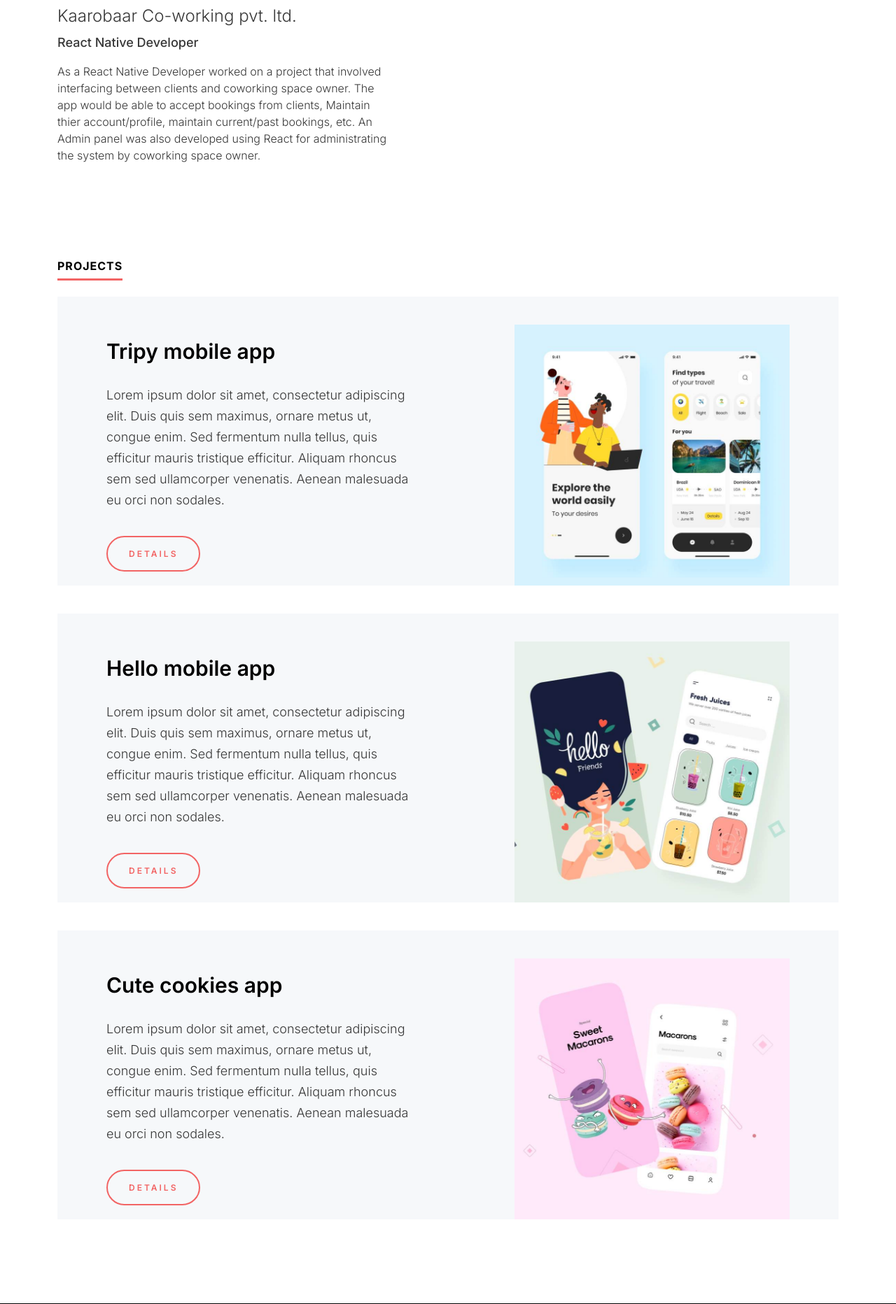
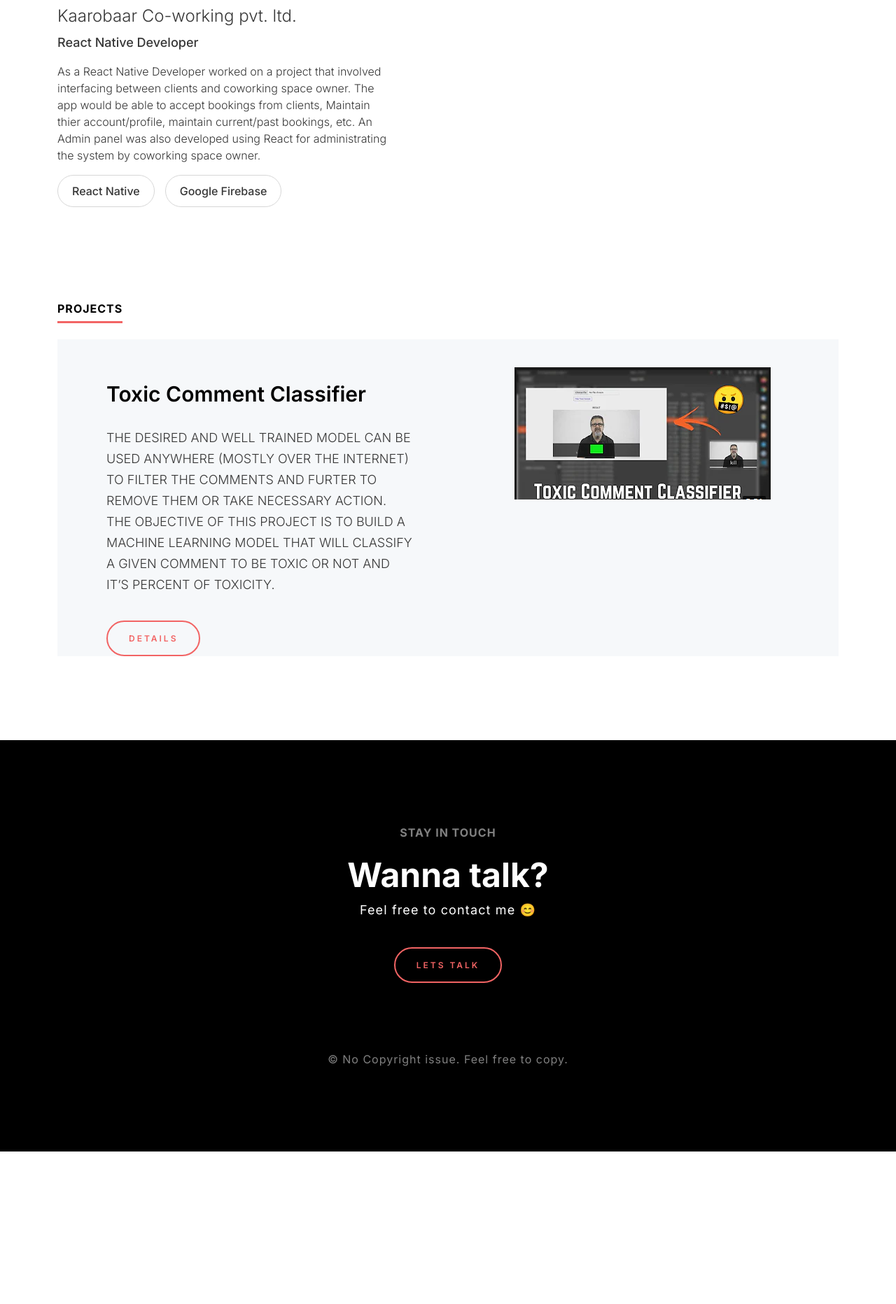
Before and after one commit to pradipbankar0097/pradip-cv, a Django app: page / in a window 1280 px wide. Shown: the part 1726-3590 px from the top of the page at 70% size. After the commit the page ends 3372 px from the top, so only its background shows below. Run offline with Django 4.2, Linux system fonts and the light colour scheme; data comes from the database, SQL or seed files in the repository; both versions use the stored data as it was after the commit.

Commit message:
projects added

```diff
--- a/cvhome/models.py
+++ b/cvhome/models.py
@@ -15,10 +15,10 @@ class Project(models.Model):
     deployment_link = models.CharField(max_length=200, default="https://www.google.com")
     tags = models.CharField(max_length=700,default="MySQL,Python,ML,")
     project_banner = models.ImageField(upload_to="uploads/project/banners", default=None)
-    screenshot1 = models.ImageField(upload_to="uploads/screenshots")
-    screenshot2 = models.ImageField(upload_to="uploads/screenshots")
-    screenshot3 = models.ImageField(upload_to="uploads/screenshots")
-    screenshot4 = models.ImageField(upload_to="uploads/screenshots")
+    screenshot1 = models.ImageField(upload_to="uploads/screenshots",null=True)
+    screenshot2 = models.ImageField(upload_to="uploads/screenshots",null=True)
+    screenshot3 = models.ImageField(upload_to="uploads/screenshots",null=True)
+    screenshot4 = models.ImageField(upload_to="uploads/screenshots",null=True)
     visible_on_resume = models.BooleanField(default=True)
     visible_on_cv = models.BooleanField(default=True)
 
--- a/cvhome/urls.py
+++ b/cvhome/urls.py
@@ -26,4 +26,5 @@ urlpatterns = [
     path('index',views.index,name="index"),
     path('index.html',views.index,name="index"),
     path('works-setails',views.work_detail,name="wd"),
-]+ static(settings.STATIC_URL, document_root=settings.STATIC_ROOT)
+    path('works-setails/<int:id>',views.work_detail,name="workdetails"),
+]+ static(settings.STATIC_URL, document_root=settings.STATIC_ROOT) + static(settings.MEDIA_URL, document_root=settings.MEDIA_ROOT)
--- a/cvhome/views.py
+++ b/cvhome/views.py
@@ -1,6 +1,6 @@
 from django.http import HttpRequest
 from django.shortcuts import render
-from .models import MyDetails,Internship
+from .models import MyDetails,Internship,Project
 
 
 
@@ -12,8 +12,13 @@ def index(request:HttpRequest):
         "number_of_internships":my_data.no_of_internships,
         "skills" : my_data.skills.split(','),
         "experiences": Internship.objects.all(),
+        "projects":Project.objects.all(),
     }
     return render(request,'index.html',data)
 
-def work_detail(request):
-    return render(request,'works-setails.html')
+def work_detail(request,id:int):
+    project = Project.objects.get(id=id)
+    data = {
+        'project':project,
+    }
+    return render(request,'works-setails.html',data)
--- a/pradip32767/settings.py
+++ b/pradip32767/settings.py
@@ -83,7 +83,11 @@ TEMPLATES = [
                 'django.contrib.auth.context_processors.auth',
                 'django.contrib.messages.context_processors.messages',
             ],
+            'libraries':{
+            'filter_tags':'templatetags.filter',
         },
+        },
+
     },
 ]
 
@@ -139,6 +143,7 @@ STATIC_URL = 'static/'
 
 STATICFILES_DIRS = [
     BASE_DIR / "static",
+    "uploads",
 ]
 
 MEDIA_ROOT = 'uploads'
--- a/pradip32767/urls.py
+++ b/pradip32767/urls.py
@@ -22,4 +22,4 @@ urlpatterns = [
     path('admin/', admin.site.urls),
     path('',include('cvhome.urls')),
     path('tinymce/', include('tinymce.urls')),
-] + static(settings.STATIC_URL, document_root=settings.STATIC_ROOT)
+] + static(settings.STATIC_URL, document_root=settings.STATIC_ROOT) + static(settings.MEDIA_URL, document_root=settings.MEDIA_ROOT)
--- a/templates/base.html
+++ b/templates/base.html
@@ -20,7 +20,7 @@
     integrity="sha384-EVSTQN3/azprG1Anm3QDgpJLIm9Nao0Yz1ztcQTwFspd3yD65VohhpuuCOmLASjC" crossorigin="anonymous">
   <link href="https://unpkg.com/aos@2.3.1/dist/aos.css" rel="stylesheet">
   <!-- Main CSS -->
-  <link href="static/css/main.css" rel="stylesheet">
+  <link href="{% static '/css/main.css' %}" rel="stylesheet">
 
 
   <title>Pradip Bankar </title>
@@ -83,7 +83,7 @@
     <script src="https://cdn.jsdelivr.net/npm/@popperjs/core@2.9.2/dist/umd/popper.min.js" integrity="sha384-IQsoLXl5PILFhosVNubq5LC7Qb9DXgDA9i+tQ8Zj3iwWAwPtgFTxbJ8NT4GN1R8p" crossorigin="anonymous"></script>
     <script src="https://cdn.jsdelivr.net/npm/bootstrap@5.0.2/dist/js/bootstrap.min.js" integrity="sha384-cVKIPhGWiC2Al4u+LWgxfKTRIcfu0JTxR+EQDz/bgldoEyl4H0zUF0QKbrJ0EcQF" crossorigin="anonymous"></script>
     -->
-  <script src="static/js/main.js"></script>
+  <script src="{% static '/js/main.js' %}"></script>
 
 
 </body>
--- a/templates/index.html
+++ b/templates/index.html
@@ -1,7 +1,7 @@
 {% extends 'base.html' %}
 {% block content %}
 <!-- banner -->
-
+{% load filter_tags %}
     <div class="ds-banner">
       <div class="container">
         <div class="row">
@@ -59,7 +59,7 @@
              <h2 class="ds-heading">Core Skills</h2>
              <ul class="ds-skills-list">
                {% for skill in skills %}
-               <li>{{skill}}</li>
+               <li>{{ skill }}</li>
                {% endfor %}
              </ul>
           </div>
@@ -92,6 +92,13 @@
               <h3 class="ds-officename">{{ exp.company }}</h3>
               <span class="ds-department">{{ exp.role }}</span>
               <p>{{ exp.about | safe }}</p>
+              <div class="ds-skills-list">
+
+                {% for tag in exp.tags|split:',' %}
+                <li>{{ tag }}</li>
+                {% endfor %}
+
+              </div>
             </section>
           </div>
 
@@ -116,13 +123,13 @@
                 <div class="row">
                     <div class="col-12 col-sm-12 col-md-7 col-lg-7 col-xl-7 col-xxl-7">
                         <section>
-                            <h3 class="ds-work-tilte">Tripy mobile app</h3>
-                            <p>Lorem ipsum dolor sit amet, consectetur adipiscing elit. Duis quis sem maximus, ornare metus ut, congue enim. Sed fermentum nulla tellus, quis efficitur mauris tristique efficitur. Aliquam rhoncus sem sed ullamcorper venenatis. Aenean malesuada eu orci non sodales. </p>
-                            <a href="works-setails" class="ds-button">Details</a>
+                            <h3 class="ds-work-tilte">{{ project.name }}</h3>
+                            {{ project.small_desc|safe }}
+                            <a href="works-setails/{{project.id}}" class="ds-button">Details</a>
                         </section>
                     </div>
                     <div class="col-12 col-sm-12 col-md-5 col-lg-5 col-xl-5 col-xxl-5">
-                        <figure><img src="static/images/work-1.jpg"></figure>
+                        <figure><img src="{{project.project_banner}}"></figure>
                     </div>
                 </div>
               </div>
@@ -130,48 +137,6 @@
             {% endfor %}
 
 
-            <div class="ds-work-list">
-              <div class="row">
-                  <div class="col-12 col-sm-12 col-md-7 col-lg-7 col-xl-7 col-xxl-7">
-                      <section>
-                          <h3 class="ds-work-tilte">Tripy mobile app</h3>
-                          <p>Lorem ipsum dolor sit amet, consectetur adipiscing elit. Duis quis sem maximus, ornare metus ut, congue enim. Sed fermentum nulla tellus, quis efficitur mauris tristique efficitur. Aliquam rhoncus sem sed ullamcorper venenatis. Aenean malesuada eu orci non sodales. </p>
-                          <a href="works-setails" class="ds-button">Details</a>
-                      </section>
-                  </div>
-                  <div class="col-12 col-sm-12 col-md-5 col-lg-5 col-xl-5 col-xxl-5">
-                      <figure><img src="static/images/work-1.jpg"></figure>
-                  </div>
-              </div>
-            </div>
-            <div class="ds-work-list">
-              <div class="row">
-                  <div class="col-12 col-sm-12 col-md-7 col-lg-7 col-xl-7 col-xxl-7">
-                      <section>
-                          <h3 class="ds-work-tilte">Hello mobile app</h3>
-                          <p>Lorem ipsum dolor sit amet, consectetur adipiscing elit. Duis quis sem maximus, ornare metus ut, congue enim. Sed fermentum nulla tellus, quis efficitur mauris tristique efficitur. Aliquam rhoncus sem sed ullamcorper venenatis. Aenean malesuada eu orci non sodales. </p>
-                          <a href="works-setails.html" class="ds-button">Details</a>
-                      </section>
-                  </div>
-                  <div class="col-12 col-sm-12 col-md-5 col-lg-5 col-xl-5 col-xxl-5">
-                      <figure><img src="static/images/work-2.jpg"></figure>
-                  </div>
-              </div>
-            </div>
-            <div class="ds-work-list">
-              <div class="row">
-                  <div class="col-12 col-sm-12 col-md-7 col-lg-7 col-xl-7 col-xxl-7">
-                      <section>
-                          <h3 class="ds-work-tilte">Cute cookies app</h3>
-                          <p>Lorem ipsum dolor sit amet, consectetur adipiscing elit. Duis quis sem maximus, ornare metus ut, congue enim. Sed fermentum nulla tellus, quis efficitur mauris tristique efficitur. Aliquam rhoncus sem sed ullamcorper venenatis. Aenean malesuada eu orci non sodales. </p>
-                          <a href="works-setails.html" class="ds-button">Details</a>
-                      </section>
-                  </div>
-                  <div class="col-12 col-sm-12 col-md-5 col-lg-5 col-xl-5 col-xxl-5">
-                       <figure><img src="static/images/work-3.jpg"></figure>
-                  </div>
-              </div>
-            </div>
           </div>
      </div>
    </div>
--- /dev/null
+++ b/templatetags/filter.py
@@ -0,0 +1,10 @@
+from django import template
+
+register = template.Library()
+
+@register.filter(name='split')
+def split(value, key):
+  """
+    Returns the value turned into a list.
+  """
+  return value.split(key)
```
Also changed, not shown: templates/works-setails.html (+5 -23 lines), cvhome/migrations/0012_alter_project_screenshot1_alter_project_screenshot2_and_more.py (added), db.sqlite3, templatetags/__init__.py (added), uploads/uploads/project/banners/Screenshot_from_2022-07-18_00-11-48.png (added), 4 other files.
